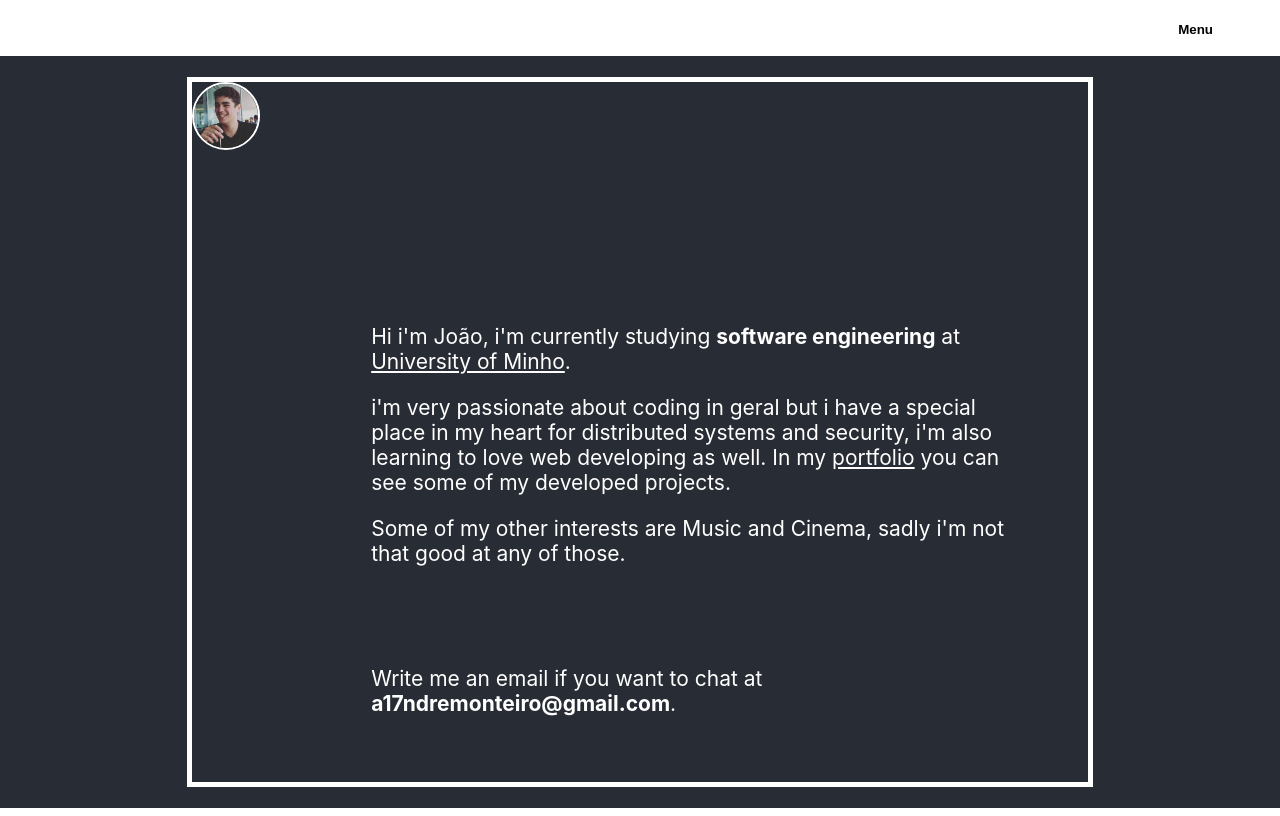
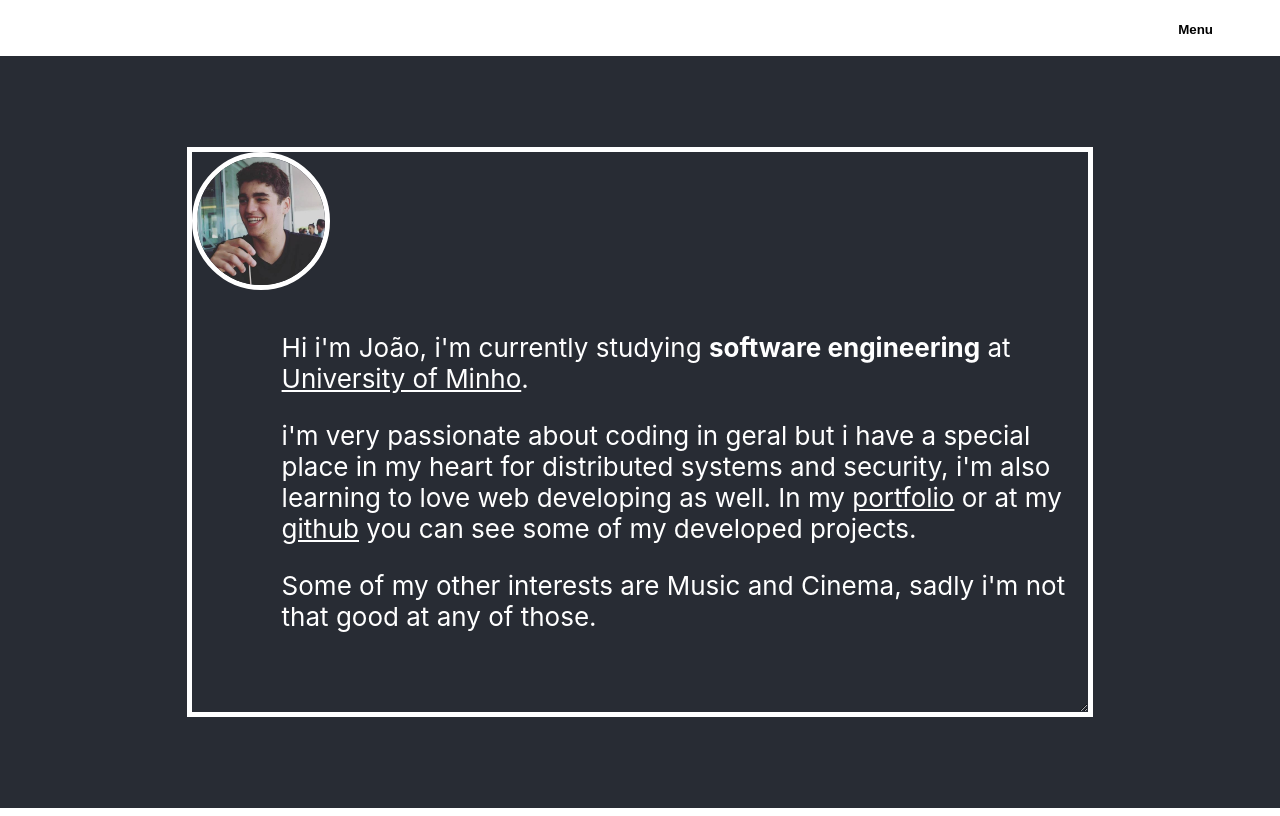
Before and after one commit to sucodlaranja/website, a React (Create React App) app: page /#/about in a window 1280 px wide. Built offline with nearby package versions, Linux system fonts and the light colour scheme.

Commit message:
fix do about e adicionei mais alguns projetos

```diff
--- a/src/data/projects.json
+++ b/src/data/projects.json
@@ -1,6 +1,6 @@
 [
     {
-        "name": "Laboratorios de Informatica",
+        "name": "Computer Labs III",
         "language": [
             "C",
             "Java"
@@ -42,7 +42,7 @@
         "link": "https://github.com/rsaSantos/Hackathon_SEI_22"
     },
     {
-        "name": "Calculo de Programas",
+        "name": "Program Calculation Project",
         "language": [
             "Haskell"
         ],
@@ -56,5 +56,29 @@
         ],
         "image-src": "images/myfootball.png",
         "link": "https://github.com/sucodlaranja/Projeto-POO"
+    },
+    {
+        "name": "Management System for Repair Centers",
+        "language": [
+            "Java"
+        ],
+        "image-src": "images/java-logo.png",
+        "link": "https://github.com/sucodlaranja/Projeto_Dss"
+    },
+    {
+        "name": "This Website",
+        "language": [
+            "Javascript"
+        ],
+        "image-src": "logo192.png",
+        "link": "https://github.com/sucodlaranja/website"
+    },
+    {
+        "name": "Language processing Project",
+        "language": [
+            "Python"
+        ],
+        "image-src": "images/python-logo.png",
+        "link": "https://github.com/sucodlaranja/website"
     }
 ]
--- a/src/pages/about/about.css
+++ b/src/pages/about/about.css
@@ -1,3 +1,7 @@
+.description a {
+  color: white;
+}
+
 .about {
   background-color: #282c34;
   min-height: 94vh;
@@ -10,16 +14,17 @@
 }
 
 .about-container {
-  position: relative;
-  width: 50%;
-  height: 700px;
+  resize: both;
+  overflow: auto;
+  position: absolute;
+  width: 70%;
+  height: 70%;
+  justify-content: space-between;
   border: #fff solid 5px;
 }
 
 .image {
-  position: absolute;
   left: 0%;
-  display: block;
   width: 128px;
   height: 128px;
   margin: 0 auto 30px;
@@ -27,44 +32,11 @@
   background-color: #fff;
   border: 5px solid #fff;
   object-fit: cover;
+  margin-bottom: 4%;
 }
 
 .description {
-  position: absolute;
-  margin-top: 15%;
-
-  margin-left: 20%;
+  margin-left: 10%;
   word-wrap: break-word;
+  height: 70%;
 }
-
-.description a {
-  color: white;
-}
-
-@media (max-width: 1368px) {
-  .description {
-    position: absolute;
-    margin-top: 27%;
-    right: 7%;
-    word-wrap: break-word;
-    font-size: calc(5px + 2vmin);
-  }
-  .about-container {
-    position: relative;
-    width: 70%;
-    height: 700px;
-    border: #fff solid 5px;
-  }
-  .image {
-    position: absolute;
-    left: 0%;
-    display: block;
-    width: 64px;
-    height: 64px;
-    margin: 0 auto 30px;
-    border-radius: 50%;
-    background-color: #fff;
-    border: 2px solid #fff;
-    object-fit: cover;
-  }
-}
--- a/src/pages/about/about.js
+++ b/src/pages/about/about.js
@@ -15,15 +15,16 @@ function About() {
               i'm very passionate about coding in geral but i have a special
               place in my heart for distributed systems and security, i'm also
               learning to love web developing as well. In my{" "}
-              <a href="/portfolio">portfolio</a> you can see some of my
-              developed projects.
+              <a href="/portfolio">portfolio</a> or at my{" "}
+              <a href="https://github.com/sucodlaranja">github</a> you can see
+              some of my developed projects.
               <p>
                 Some of my other interests are Music and Cinema, sadly i'm not
                 that good at any of those.
               </p>
               <p>
                 Write me an email if you want to chat at{" "}
-                <strong>a17ndremonteiro@gmail.com</strong>.
+                <strong>a17ndremonteiro@gmail.com</strong>
               </p>
             </p>
           </div>
--- a/src/pages/portfolio/portfolio.css
+++ b/src/pages/portfolio/portfolio.css
@@ -16,6 +16,7 @@
 }
 
 .square-image {
+  z-index: 1;
   position: absolute;
   height: 200px;
   width: 300px;
@@ -25,7 +26,7 @@
 }
 
 .square-image:hover {
-  opacity: 0.3;
+  opacity: 0.2;
 }
 .square-text {
   position: absolute;
@@ -36,7 +37,6 @@
 .square-container:hover {
   cursor: pointer;
   color: white;
-
   transform: scale(1.2);
 }
 
--- a/src/pages/portfolio/portfolio.js
+++ b/src/pages/portfolio/portfolio.js
@@ -50,6 +50,9 @@ function Portfolio() {
           <button onClick={() => changeGrid("Haskell")} className="language">
             Haskell
           </button>
+          <button onClick={() => changeGrid("Python")} className="language">
+            Python
+          </button>
         </div>
         <div className="grid-container">
           {state.map((project) => (
```
Also changed, not shown: public/images/java-logo.png (added), public/images/python-logo.png (added).
